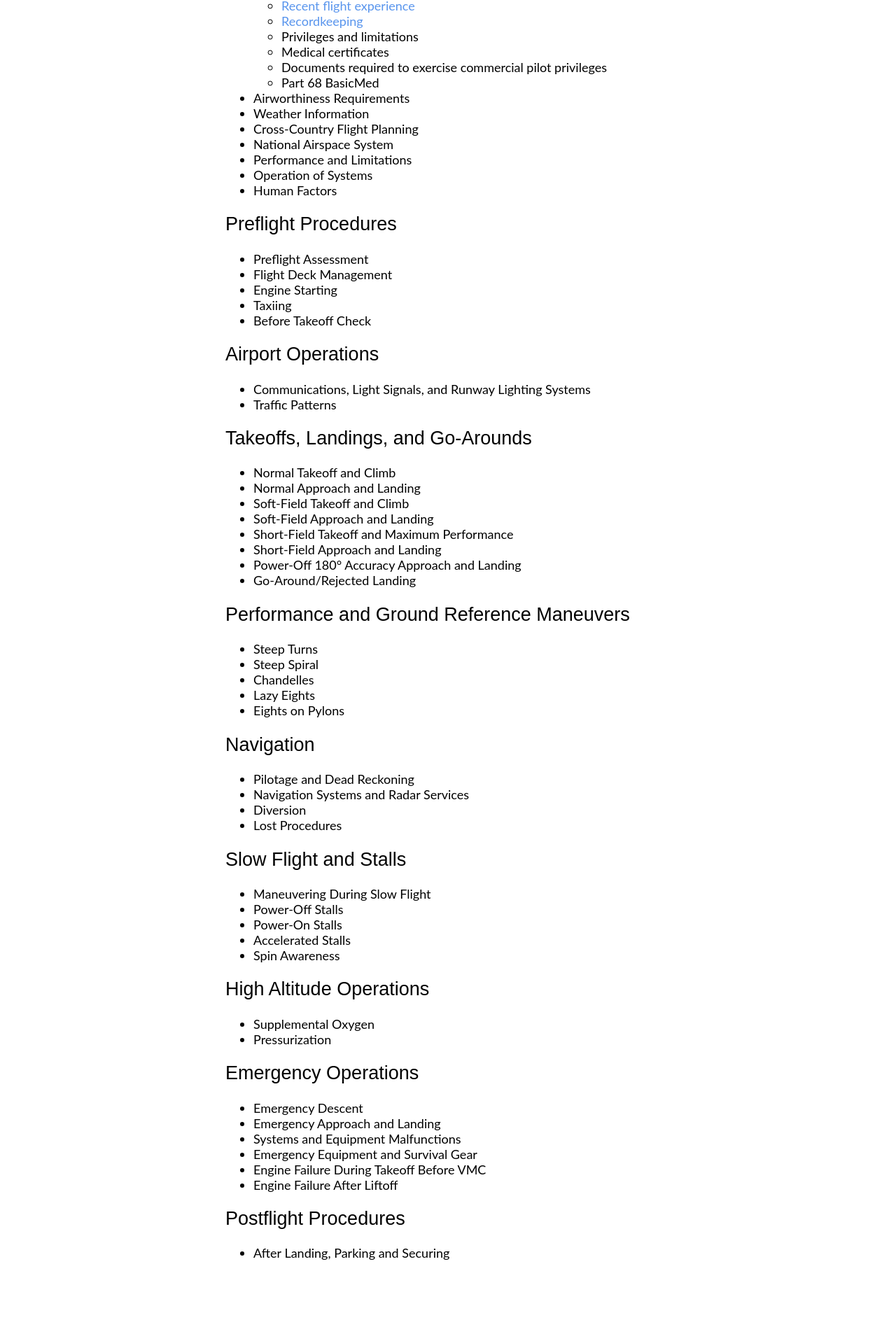
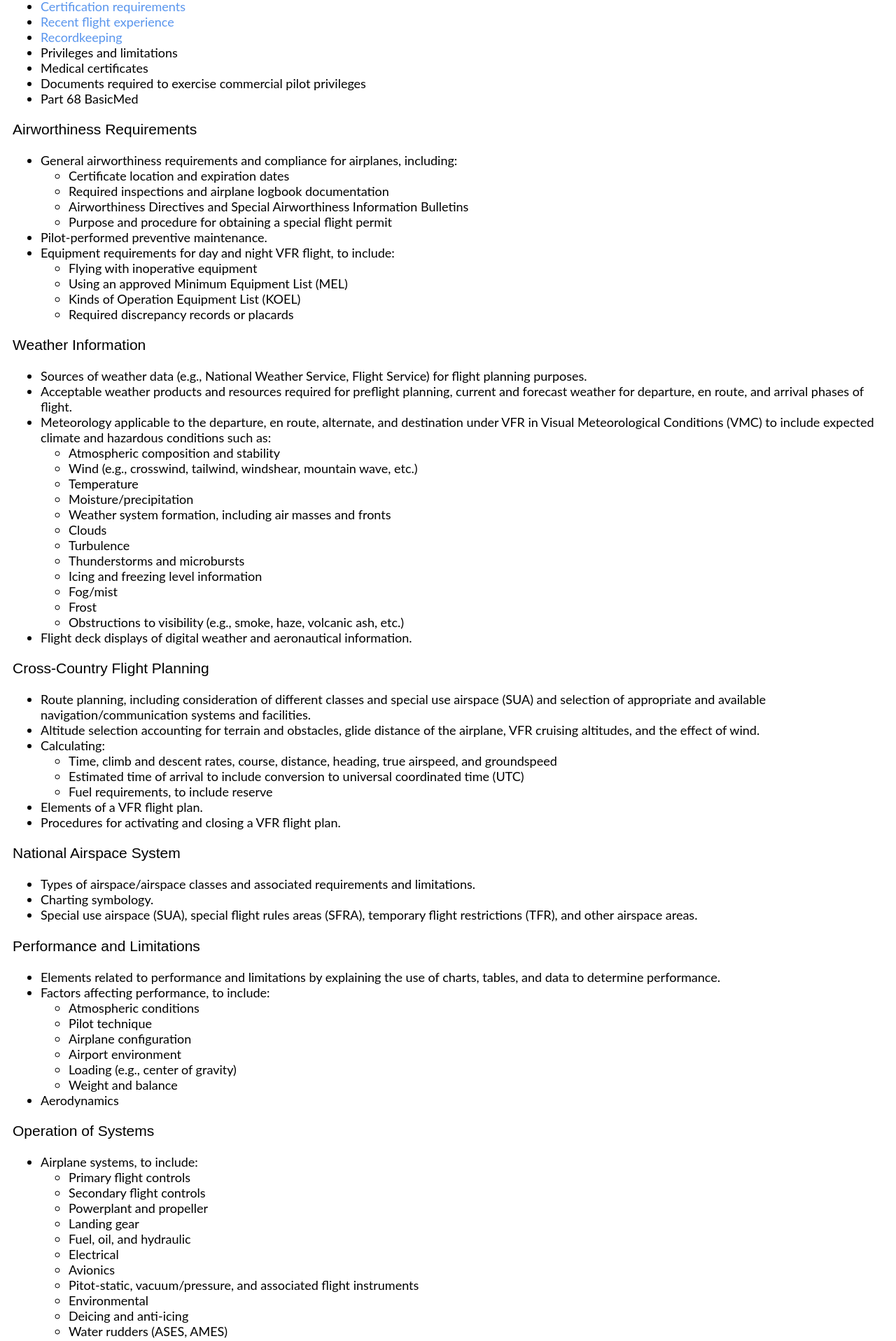
Before and after one commit to eburlingame/flightdocs, a Next.js app: page /outlines/commercial in a window 1280 px wide. Shown: the part 253-2169 px from the top of the page at 70% size. Before the commit the page ends 2090 px from the top, so only its background shows below. Built offline with nearby package versions, Linux system fonts and the light colour scheme; a web font is replaced by a local one.

Commit message:
Outline update

```diff
--- a/pages/outlines/commercial.mdx
+++ b/pages/outlines/commercial.mdx
@@ -8,7 +8,8 @@ Outline based on the [Commerical Pilot - Airplane: Airman Certification Standard
 
 ## Preflight Preparation
 
-- Pilot Qualifications
+### Pilot Qualifications
+
 - [Certification requirements](/topics/commercial/requirements)
 - [Recent flight experience](/topics/regulations/recent-experience)
 - [Recordkeeping](/topics/regulations/record-keeping)
@@ -16,13 +17,104 @@ Outline based on the [Commerical Pilot - Airplane: Airman Certification Standard
 - Medical certificates
 - Documents required to exercise commercial pilot privileges
 - Part 68 BasicMed
-- Airworthiness Requirements
-- Weather Information
-- Cross-Country Flight Planning
-- National Airspace System
-- Performance and Limitations
-- Operation of Systems
-- Human Factors
+
+### Airworthiness Requirements
+
+- General airworthiness requirements and compliance for airplanes, including:
+  - Certificate location and expiration dates
+  - Required inspections and airplane logbook documentation
+  - Airworthiness Directives and Special Airworthiness Information Bulletins
+  - Purpose and procedure for obtaining a special flight permit
+- Pilot-performed preventive maintenance.
+- Equipment requirements for day and night VFR flight, to include:
+  - Flying with inoperative equipment
+  - Using an approved Minimum Equipment List (MEL)
+  - Kinds of Operation Equipment List (KOEL)
+  - Required discrepancy records or placards
+
+### Weather Information
+
+- Sources of weather data (e.g., National Weather Service, Flight Service) for flight planning purposes.
+- Acceptable weather products and resources required for preflight planning, current and forecast weather for departure, en route, and arrival phases of flight.
+- Meteorology applicable to the departure, en route, alternate, and destination under VFR in Visual Meteorological Conditions (VMC) to include expected climate and hazardous conditions such as:
+  - Atmospheric composition and stability
+  - Wind (e.g., crosswind, tailwind, windshear, mountain wave, etc.)
+  - Temperature
+  - Moisture/precipitation
+  - Weather system formation, including air masses and fronts
+  - Clouds
+  - Turbulence
+  - Thunderstorms and microbursts
+  - Icing and freezing level information
+  - Fog/mist
+  - Frost
+  - Obstructions to visibility (e.g., smoke, haze, volcanic ash, etc.)
+- Flight deck displays of digital weather and aeronautical information.
+
+### Cross-Country Flight Planning
+
+- Route planning, including consideration of different classes and special use airspace (SUA) and selection of appropriate and available navigation/communication systems and facilities.
+- Altitude selection accounting for terrain and obstacles, glide distance of the airplane, VFR cruising altitudes, and the effect of wind.
+- Calculating:
+  - Time, climb and descent rates, course, distance, heading, true airspeed, and groundspeed
+  - Estimated time of arrival to include conversion to universal coordinated time (UTC)
+  - Fuel requirements, to include reserve
+- Elements of a VFR flight plan.
+- Procedures for activating and closing a VFR flight plan.
+
+### National Airspace System
+
+- Types of airspace/airspace classes and associated requirements and limitations.
+- Charting symbology.
+- Special use airspace (SUA), special flight rules areas (SFRA), temporary flight restrictions (TFR), and other airspace areas.
+
+### Performance and Limitations
+
+- Elements related to performance and limitations by explaining the use of charts, tables, and data to determine performance.
+- Factors affecting performance, to include:
+  - Atmospheric conditions
+  - Pilot technique
+  - Airplane configuration
+  - Airport environment
+  - Loading (e.g., center of gravity)
+  - Weight and balance
+- Aerodynamics
+
+### Operation of Systems
+
+- Airplane systems, to include:
+  - Primary flight controls
+  - Secondary flight controls
+  - Powerplant and propeller
+  - Landing gear
+  - Fuel, oil, and hydraulic
+  - Electrical
+  - Avionics
+  - Pitot-static, vacuum/pressure, and associated flight instruments
+  - Environmental
+  - Deicing and anti-icing
+  - Water rudders (ASES, AMES)
+  - Oxygen system
+- Indications of and procedures for managing system abnormalities or failures.
+
+### Human Factors
+
+- The symptoms (as applicable), recognition, causes, effects, and corrective actions associated with aeromedical and physiological issues including:
+  - Hypoxia
+  - Hyperventilation
+  - Middle ear and sinus problems
+  - Spatial disorientation
+  - Motion sickness
+  - Carbon monoxide poisoning
+  - Stress
+  - Fatigue
+  - Dehydration and nutrition
+  - Hypothermia
+  - Optical illusions
+  - Dissolved nitrogen in the bloodstream after scuba dives
+- Regulations regarding use of alcohol and drugs.
+- Effects of alcohol, drugs, and over-the-counter medications.
+- Aeronautical Decision-Making (ADM).
 
 ## Preflight Procedures
 
--- a/pages/test.mdx
+++ /dev/null
@@ -1,5 +0,0 @@
-# Below is a JSX block
-
-<div style={{ padding: '10px 30px', backgroundColor: 'tomato' }}>
-  <h2>Try making this heading have the color green</h2>
-</div>
--- a/styles/global.ts
+++ b/styles/global.ts
@@ -33,7 +33,7 @@ h2 {
 }
 
 h3, h4, h5 {
-    font-weight: 400;
+    font-weight: 500;
 }
 
 a {
```
Lines whose indentation alone changed are shown as unchanged.
